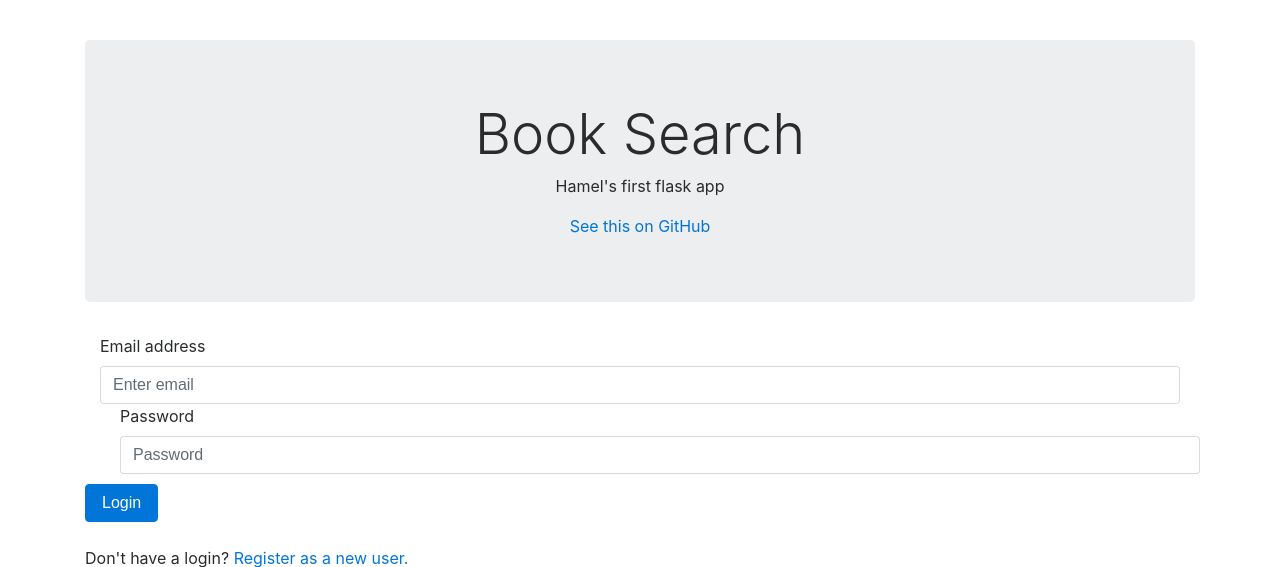
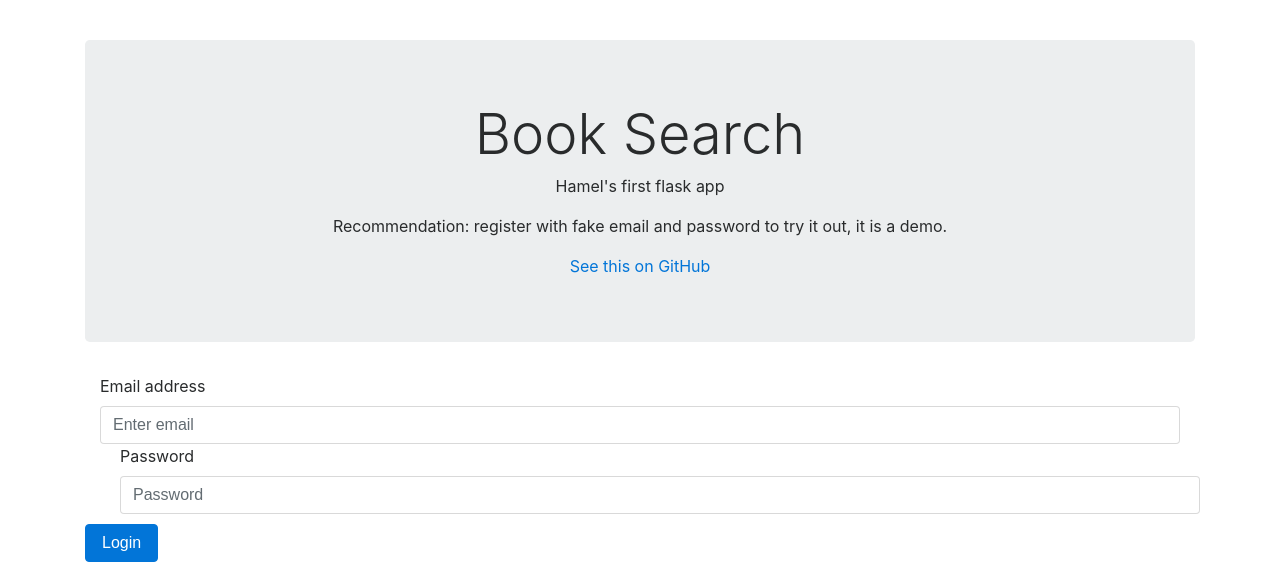
Before and after one commit to hamelsmu/simple_flask_app, a Flask app: page / in a window 1280 px wide. Shown: the top 567 px of the page. Run offline with Flask 2, Linux system fonts and the light colour scheme; some libraries are stand-ins or nearby versions.

Commit message:
added hint on first page

```diff
--- a/templates/index.html
+++ b/templates/index.html
@@ -11,6 +11,7 @@
     <div class="jumbotron text-center">
         <h1 class="display-4">Book Search</h1>
         <p>Hamel's first flask app</p>
+        <p>Recommendation: register with fake email and password to try it out, it is a demo.</p>
         <a href="https://github.com/hamelsmu/simple_flask_app">See this on GitHub</a>
     </div>
     <form action="{{ url_for('index') }}" method="post">
```
